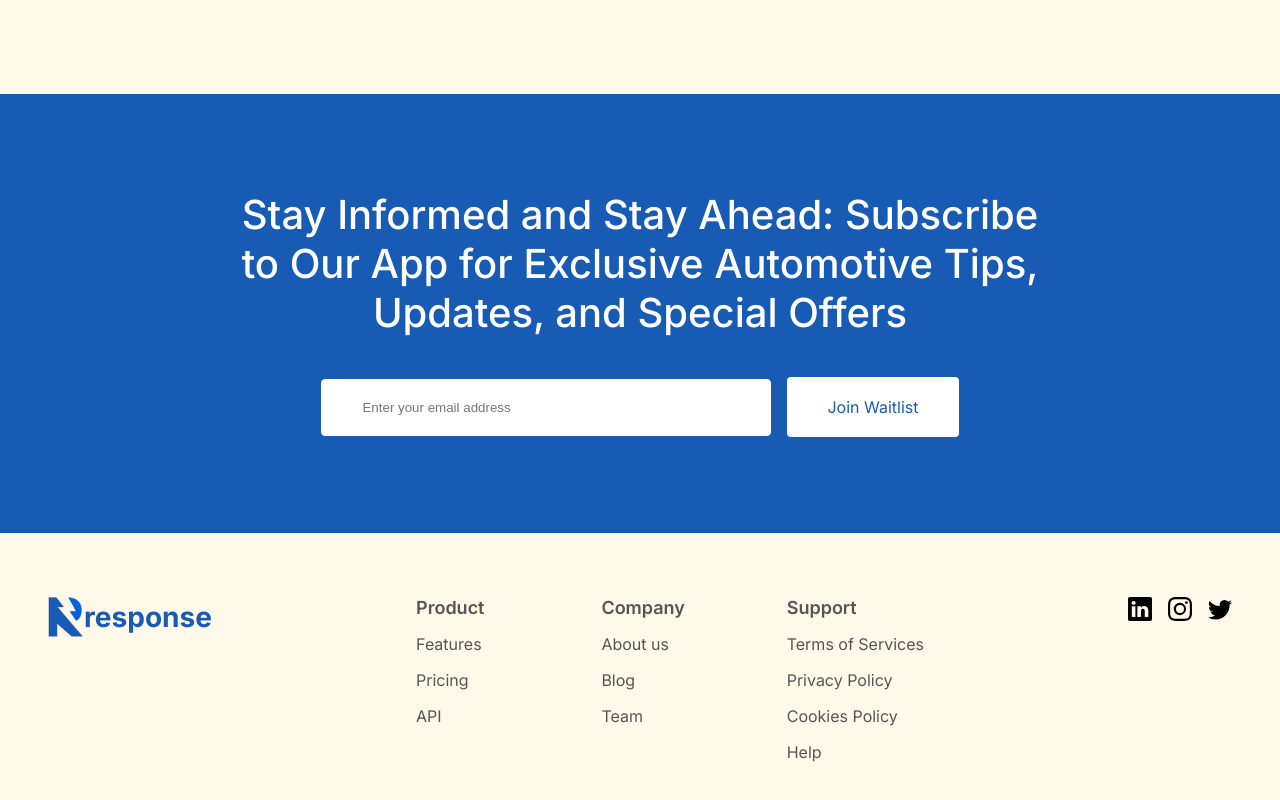
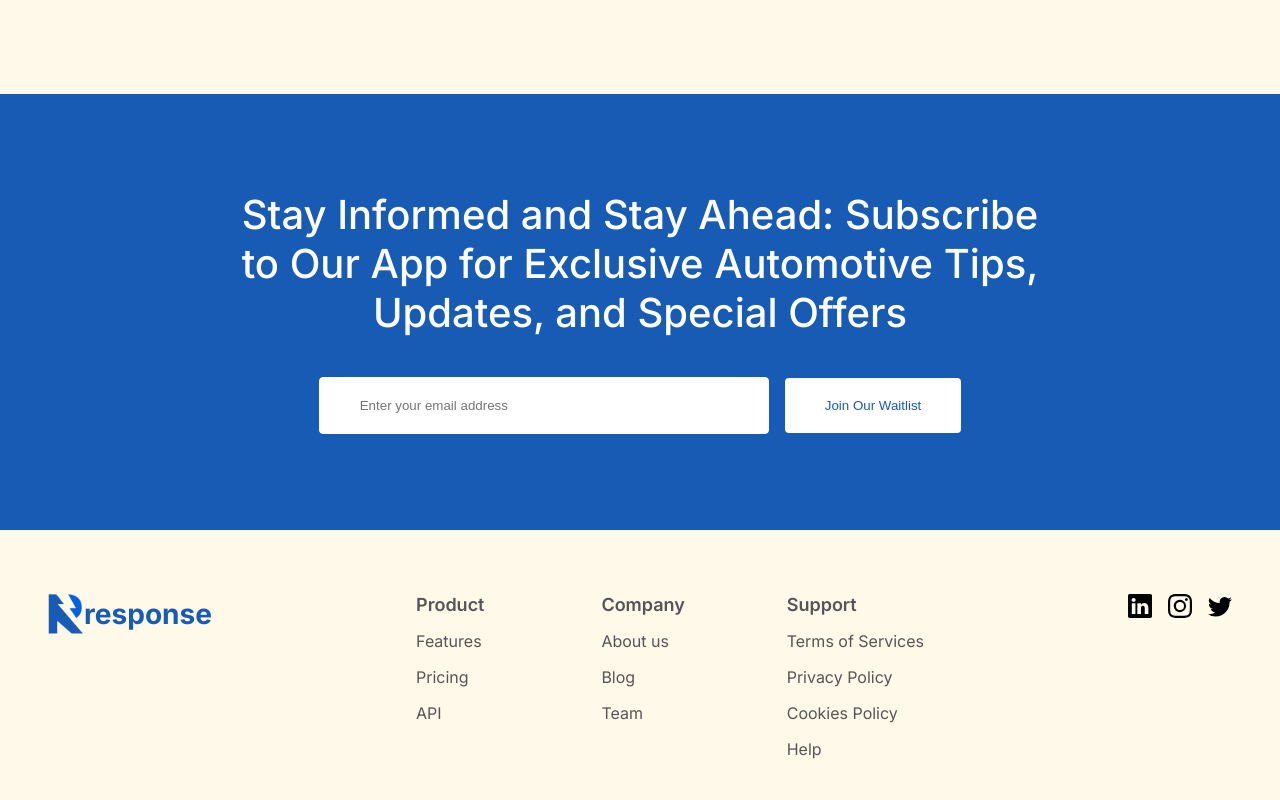
Before and after one commit to Zorftstech/response-app, a Next.js app: page / in a window 1280 px wide. Shown: the part 1608-2408 px from the top of the page. Built offline with nearby package versions, Linux system fonts and the light colour scheme.

Commit message:
fixed newsletter form

```diff
--- a/src/components/newsletter/index.js
+++ b/src/components/newsletter/index.js
@@ -1,7 +1,7 @@
 'use client'
 
 import { Button } from "@/styles/navbar.style"
-import { MainWrapper } from "@/styles/newsletter.style"
+import { MainWrapper, SubmitButton } from "@/styles/newsletter.style"
 import { colors } from "@/styles/theme"
 import React from "react"
 
@@ -10,10 +10,10 @@ export default function Newsletter() {
         <MainWrapper id="waitlist" >
             <h3>Stay Informed and Stay Ahead: Subscribe<br /> to Our App for Exclusive Automotive Tips,<br /> Updates, and Special Offers</h3>
 
-            <div className="newsletter-form">
-                <input type='email' placeholder="Enter your email address" />
-                <Button style={{ backgroundColor: '#fff', color: '#185BB5' }}>Join Waitlist</Button>
-            </div>
+            <form name="contact" method="POST" className="newsletter-form" data-netlify='true'>
+                <input type='email' name='email' placeholder="Enter your email address" />
+                <SubmitButton style={{ backgroundColor: '#fff', color: '#185BB5' }} type='submit' >Join Our Waitlist</SubmitButton>
+            </form>
         </MainWrapper>
     )
 }
--- a/src/styles/navbar.style.js
+++ b/src/styles/navbar.style.js
@@ -80,6 +80,7 @@ export const Button = styled.a`
 
     padding: 20px 40px;
     border-radius: 4px;
+
     background: ${colors.primaryColor};
     color: ${colors.lightColor};
 
--- a/src/styles/newsletter.style.js
+++ b/src/styles/newsletter.style.js
@@ -68,3 +68,25 @@ export const MainWrapper = styled.div`
     }
 
 `;
+
+export const SubmitButton = styled.button`
+    display: flex;
+    align-items: center;
+    justify-center: center;
+    gap: 10px;
+
+    text-align: center;
+    border: transparent;
+    outline: none;
+    box-shadow: none;
+
+    padding: 20px 40px;
+    border-radius: 4px;
+    background: ${colors.primaryColor};
+    color: ${colors.lightColor};
+
+    @media (max-width: 992px) {
+        padding: 10px 20px;
+        font-size: 14px;
+    }
+`;
```
